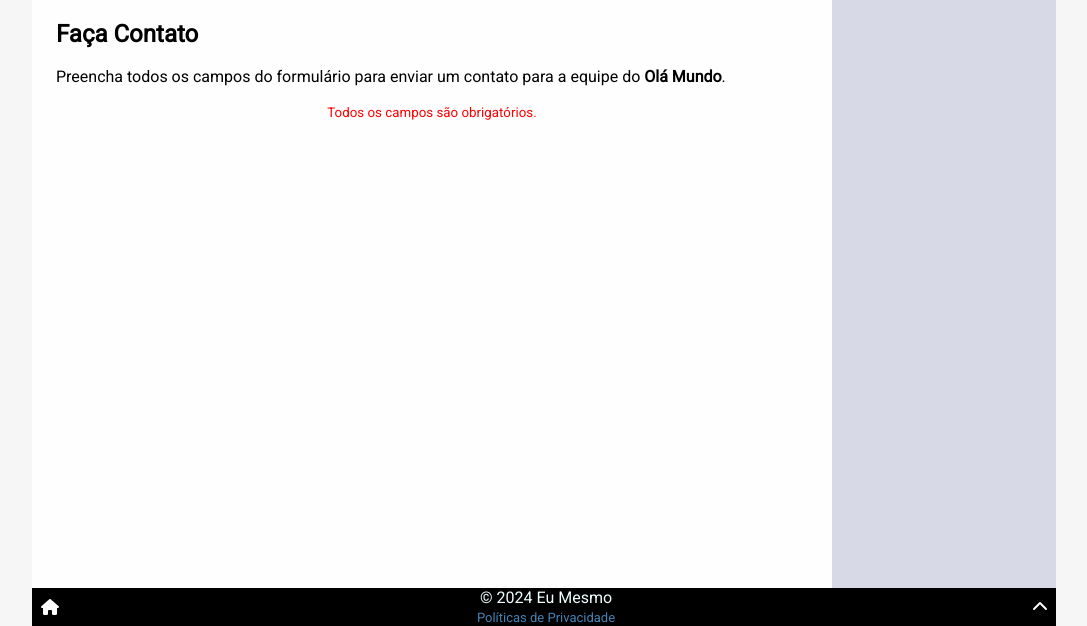
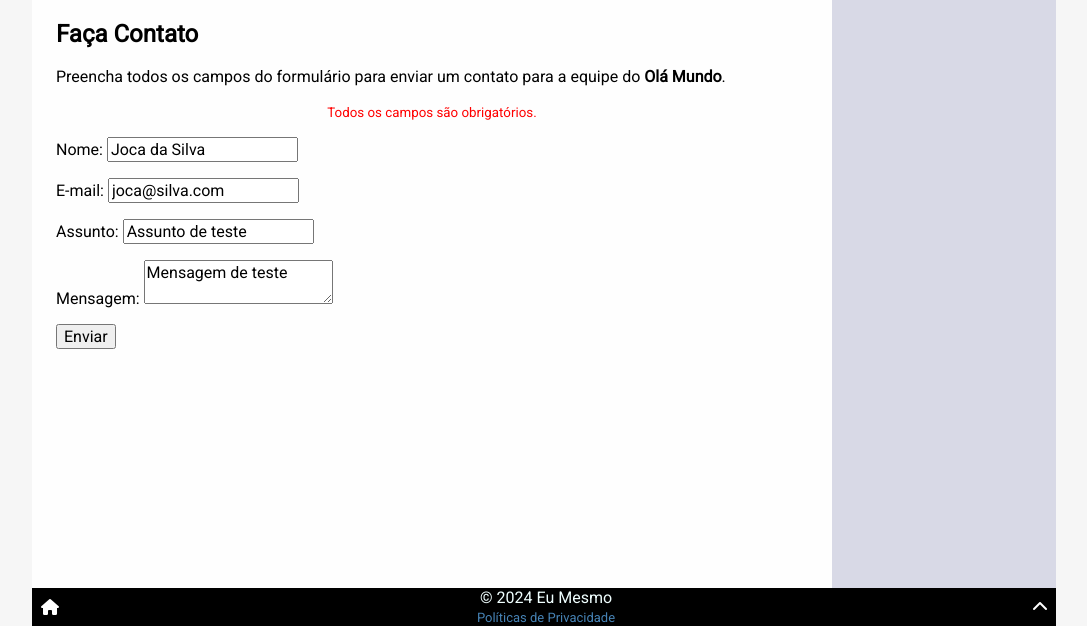
Before and after one commit to carlowxx/helloworld, a PHP site: page /contacts.php in a window 1280 px wide. Shown: the part 174-800 px from the top of the page, without its empty margins (96-1183 px from the left). Run offline with PHP 8.4, Linux system fonts and the light colour scheme.

Commit message:
coisa boa

```diff
--- a/contacts.php
+++ b/contacts.php
@@ -2,6 +2,8 @@
 
 // Carrega configurações globais
 require("_global.php");
+
+// debug($_POST);
 
 // Configurações desta página
 $page = array(
@@ -10,19 +12,94 @@ $page = array(
     "js" => "contacts.js",      // JavaScript desta página
 );
 
+// Variável de feedback
+$sended = false;
+
+// Se o formulário foi enviado
+if (isset($_POST['send'])) :
+
+    // Grava contato no banco de dados
+    $sql = <<<SQL
+
+INSERT INTO contact
+(`ctt_name`, `ctt_email`, `ctt_subject`, `ctt_message`)
+VALUES
+('{$_POST['name']}', '{$_POST['email']}', '{$_POST['subject']}', '{$_POST['message']}');
+
+SQL;
+
+    // debug($sql, true);
+
+    // Envia para o banco de dados
+    $conn->query($sql);
+
+    // Formulário enviado
+    $sended = true;
+
+endif;
+
 // Inclui o cabeçalho do documento
 require('_header.php');
 ?>
 
 <article>
 
-<h2>Faça Contato</h2>
-<p>Preencha todos os campos do formulário para enviar um contato para a equipe do <strong><?php echo $site['sitename'] ?></strong>.</p>
-<p class="center red"><small>Todos os campos são obrigatórios.</small></p>
+    <h2>Faça Contato</h2>
 
-<form action="<?php echo $_SERVER['PHP_SELF']?>" method="post">
+    <?php if ($sended) : ?>
 
-</form>
+        <?php
+        // Extrai somente o primeiro nome do remetente
+        $allnames = explode(" ", $_POST['name']);
+        $firstname = $allnames[0];
+        ?>
+
+        <h3>Olá <?php echo $firstname ?>!</h3>
+        <p>Seu contato foi enviado com sucesso.</p>
+        <p><em>Obrigado...</em></p>
+        <p class="center">
+            <button onclick="location.href='contacts.php'" type="button">Enviar outro contato</button>
+        </p>
+
+    <?php else : ?>
+
+        <form action="<?php echo htmlspecialchars($_SERVER['PHP_SELF']) ?>" method="post">
+
+            <?php // Campo oculto para detectar se o form foi enviado
+            ?>
+            <input type="hidden" name="send" value="">
+
+            <p>Preencha todos os campos do formulário para enviar um contato para a equipe do <strong><?php echo $site['sitename'] ?></strong>.</p>
+            <p class="center red"><small>Todos os campos são obrigatórios.</small></p>
+
+            <p>
+                <label for="name">Nome:</label>
+                <input type="text" name="name" id="name" placeholder="Seu nome completo." value="Joca da Silva">
+            </p>
+
+            <p>
+                <label for="email">E-mail:</label>
+                <input type="email" name="email" id="email" placeholder="usuario@provedor.com" value="joca@silva.com">
+            </p>
+
+            <p>
+                <label for="subject">Assunto:</label>
+                <input type="text" name="subject" id="subject" placeholder="Sobre o que deseja escrever" value="Assunto de teste">
+            </p>
+
+            <p>
+                <label for="message">Mensagem:</label>
+                <textarea name="message" id="message" placeholder="Escreva sua mensagem aqui">Mensagem de teste</textarea>
+            </p>
+
+            <p>
+                <button type="submit">Enviar</button>
+            </p>
+
+        </form>
+
+    <?php endif ?>
+
 </article>
 
 <aside></aside>
```
